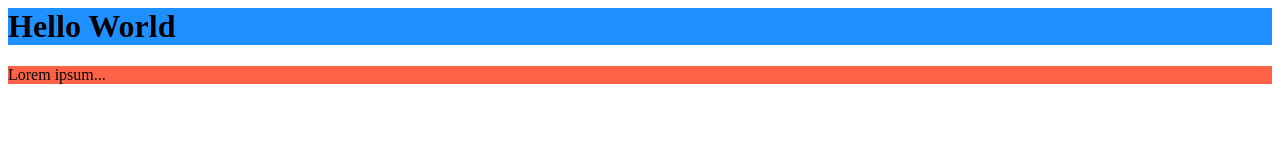
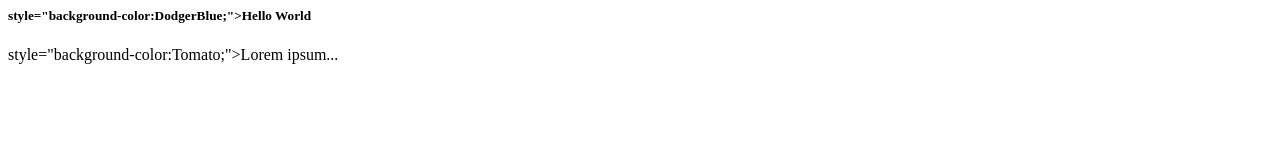
Before and after one commit to Thotamani93/jenkins, a plain HTML site: page index.html in a window 1280 px wide. Drawn offline with Linux system fonts and the light colour scheme.

Commit message:
Update index.html

```diff
--- a/index.html
+++ b/index.html
@@ -1,2 +1,2 @@
-<h1 style="background-color:DodgerBlue;">Hello World</h1>
-<p style="background-color:Tomato;">Lorem ipsum...</p>
+<h5> style="background-color:DodgerBlue;">Hello World</h6>
+<p> style="background-color:Tomato;">Lorem ipsum...</p>
```
